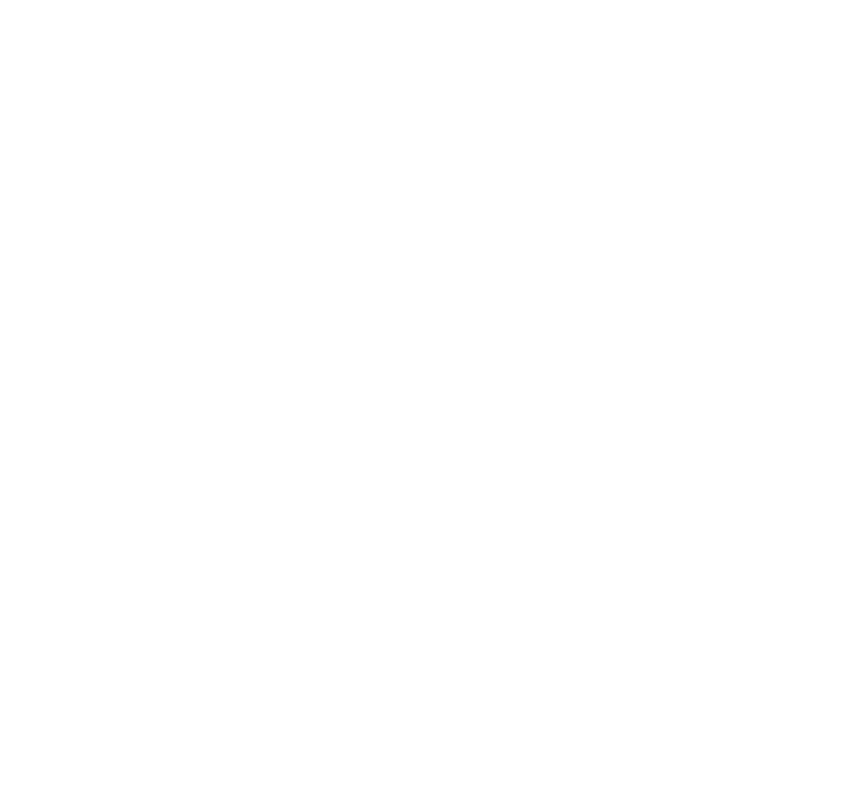
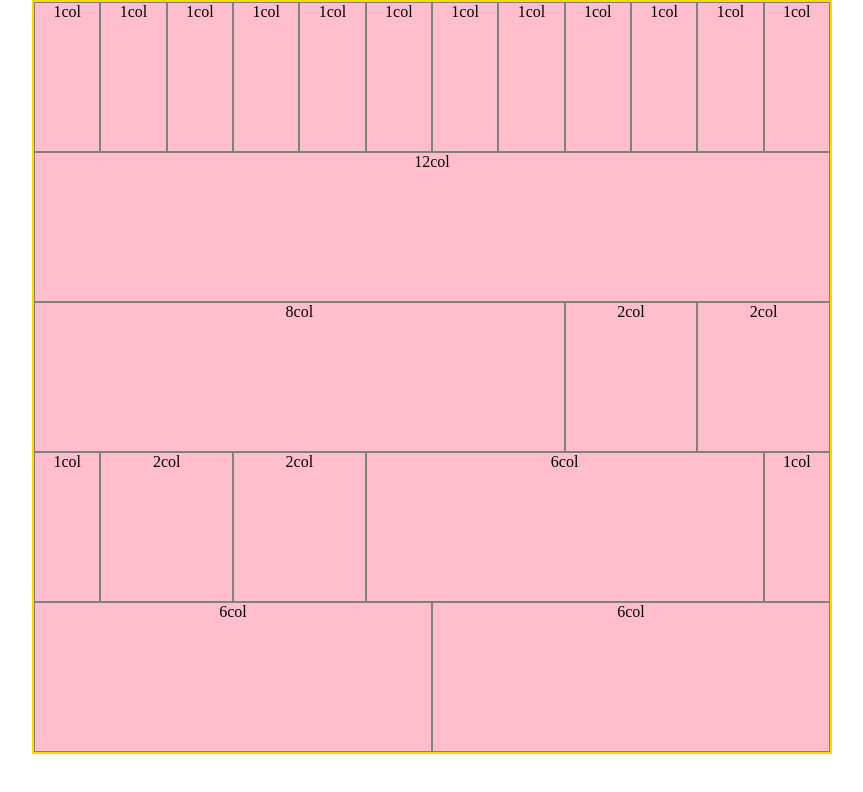
Before and after one commit to maccceo/html-css-12bool, a plain HTML site: page index.html in a window 1280 px wide. Shown: the whole page, without its empty margins (208-1071 px from the left). Drawn offline with Linux system fonts and the light colour scheme; files that its build step writes are made by us from their sources.

Commit message:
Colonne rosa

```diff
--- a/css/12bool.css
+++ b/css/12bool.css
@@ -1,6 +1,6 @@
 /* Contenitore base */
 .container{
-  max-width: 1170px;
+  max-width: 100vh;
   margin-left: auto;
   margin-right: auto;
 }
--- a/css/style.css
+++ b/css/style.css
@@ -3,3 +3,14 @@
 	padding: 0;
 	box-sizing: border-box;
 }
+
+.container {
+	border: 2px solid gold;
+}
+
+[class*="col-"] {
+	background-color: #FFBECA;
+	height: 150px;
+	border: 1px solid grey;
+	text-align: center;
+}
--- a/index.html
+++ b/index.html
@@ -3,9 +3,44 @@
 <head>
 	<meta name="viewport" content="width=device-width, initial-scale=1.0">
 	<title></title>
-	<link rel="stylesheet" type="text/css" href="style.css">
+	<link rel="stylesheet" type="text/css" href="css/12bool.css">
+	<link rel="stylesheet" type="text/css" href="css/style.css">
 </head>
 <body>
-	<div></div>
+	<div class="container">
+		<div class="row">
+			<div class="col-1">1col</div>
+			<div class="col-1">1col</div>
+			<div class="col-1">1col</div>
+			<div class="col-1">1col</div>
+			<div class="col-1">1col</div>
+			<div class="col-1">1col</div>
+			<div class="col-1">1col</div>
+			<div class="col-1">1col</div>
+			<div class="col-1">1col</div>
+			<div class="col-1">1col</div>
+			<div class="col-1">1col</div>
+			<div class="col-1">1col</div>
+		</div>
+		<div class="row">
+			<div class="col-12">12col</div>
+		</div>
+		<div class="row">
+			<div class="col-8">8col</div>
+			<div class="col-2">2col</div>
+			<div class="col-2">2col</div>
+		</div>
+		<div class="row">
+			<div class="col-1">1col</div>
+			<div class="col-2">2col</div>
+			<div class="col-2">2col</div>
+			<div class="col-6">6col</div>
+			<div class="col-1">1col</div>
+		</div>
+		<div class="row">
+			<div class="col-6">6col</div>
+			<div class="col-6">6col</div>
+		</div>
+	</div>
 </body>
 </html>
```
